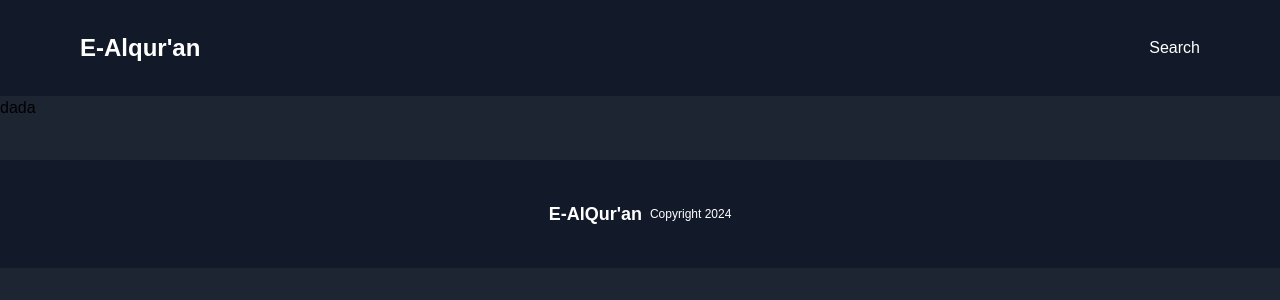
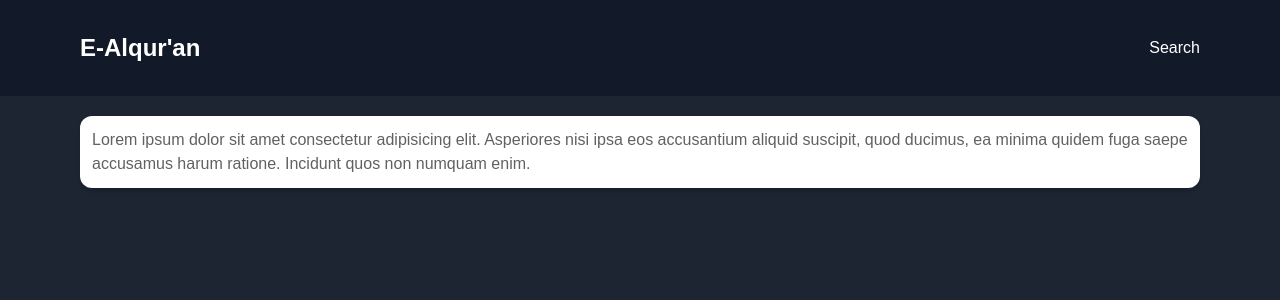
Before and after one commit to dimasbp17/e-alquran, a Next.js app: page /bacaan-shalat in a window 1280 px wide. Shown: the top 300 px of the page. Built offline with nearby package versions, Linux system fonts and the light colour scheme.

Commit message:
add:bacaan shalat

```diff
--- a/src/app/bacaan-shalat/page.jsx
+++ b/src/app/bacaan-shalat/page.jsx
@@ -1,9 +1,19 @@
+'use client';
+
+import { Card } from '@material-tailwind/react';
 import React from 'react';
 
 const BacaanShalat = () => {
   return (
     <>
-      <div>dada</div>
+      <div className="md:px-20">
+        <Card className="p-3 my-5">
+          Lorem ipsum dolor sit amet consectetur adipisicing elit. Asperiores
+          nisi ipsa eos accusantium aliquid suscipit, quod ducimus, ea minima
+          quidem fuga saepe accusamus harum ratione. Incidunt quos non numquam
+          enim.
+        </Card>
+      </div>
     </>
   );
 };
--- a/src/app/layout.jsx
+++ b/src/app/layout.jsx
@@ -1,7 +1,7 @@
 import localFont from 'next/font/local';
 import './globals.css';
 import Navbar from '@/components/Navbar';
-import Footer from '@/components/Footer';
+// import Footer from '@/components/Footer';
 
 const geistSans = localFont({
   src: './fonts/GeistVF.woff',
@@ -27,7 +27,7 @@ const RootLayout = ({ children }) => {
       >
         <Navbar />
         {children}
-        <Footer />
+        {/* <Footer /> */}
       </body>
     </html>
   );
--- a/src/app/surah/[nomorSurah]/page.jsx
+++ b/src/app/surah/[nomorSurah]/page.jsx
@@ -43,7 +43,7 @@ const DetailSurah = () => {
             className="my-10 text-justify text-white md:px-20"
           >
             {/* Teks Arab */}
-            <div className="text-4xl leading-[60px] text-end font-misbah">
+            <div className="text-4xl leading-[80px] text-end font-misbah">
               {ayat.teksArab}
             </div>
 
@@ -51,7 +51,7 @@ const DetailSurah = () => {
             <div className="mt-10 text-lg text-green-400">{ayat.teksLatin}</div>
 
             {/* Terjemahan Bahasa Indonesia */}
-            <div className="text-lg">{ayat.teksIndonesia}</div>
+            <div className="mt-6 text-lg">{ayat.teksIndonesia}</div>
 
             <hr className="my-5" />
           </div>
```
